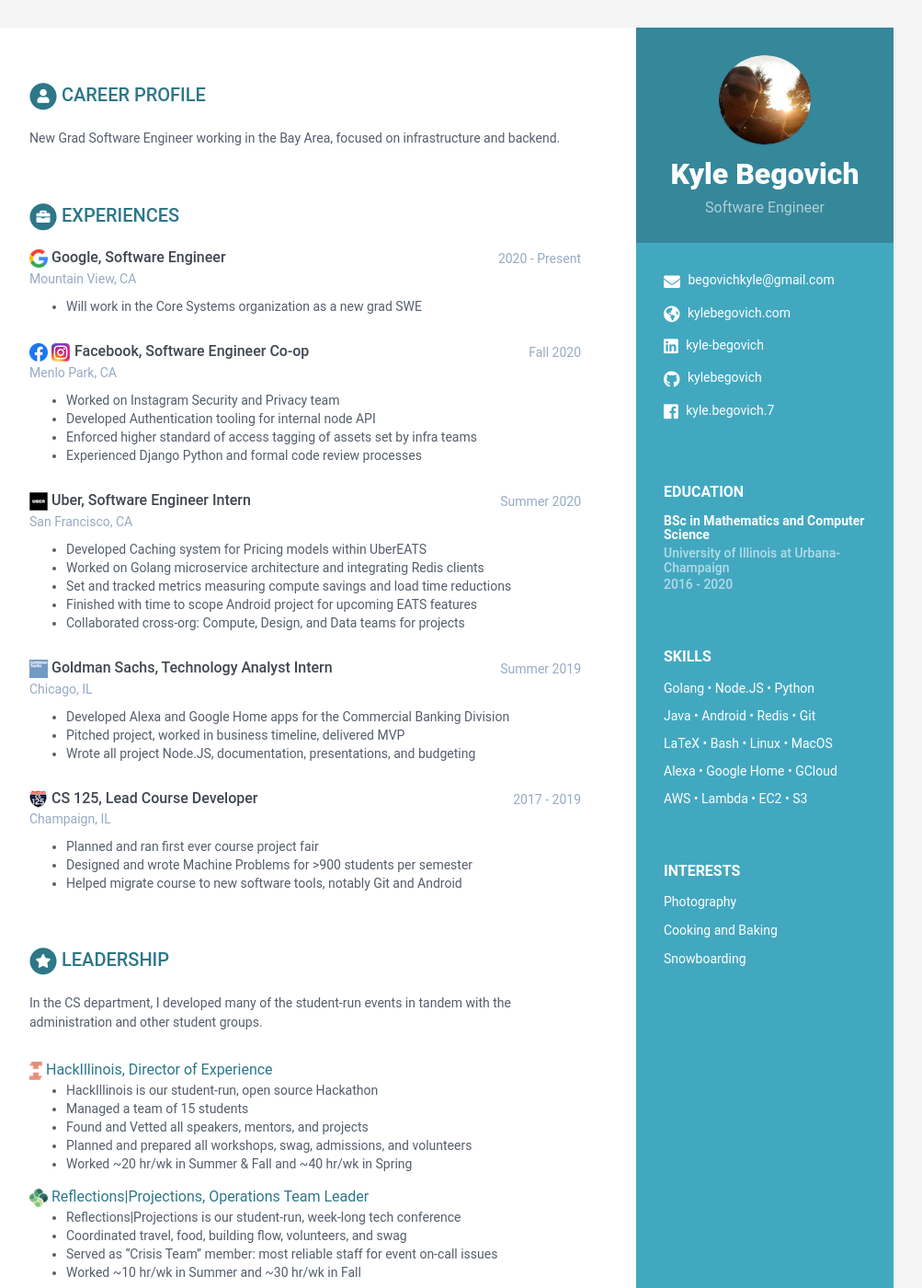
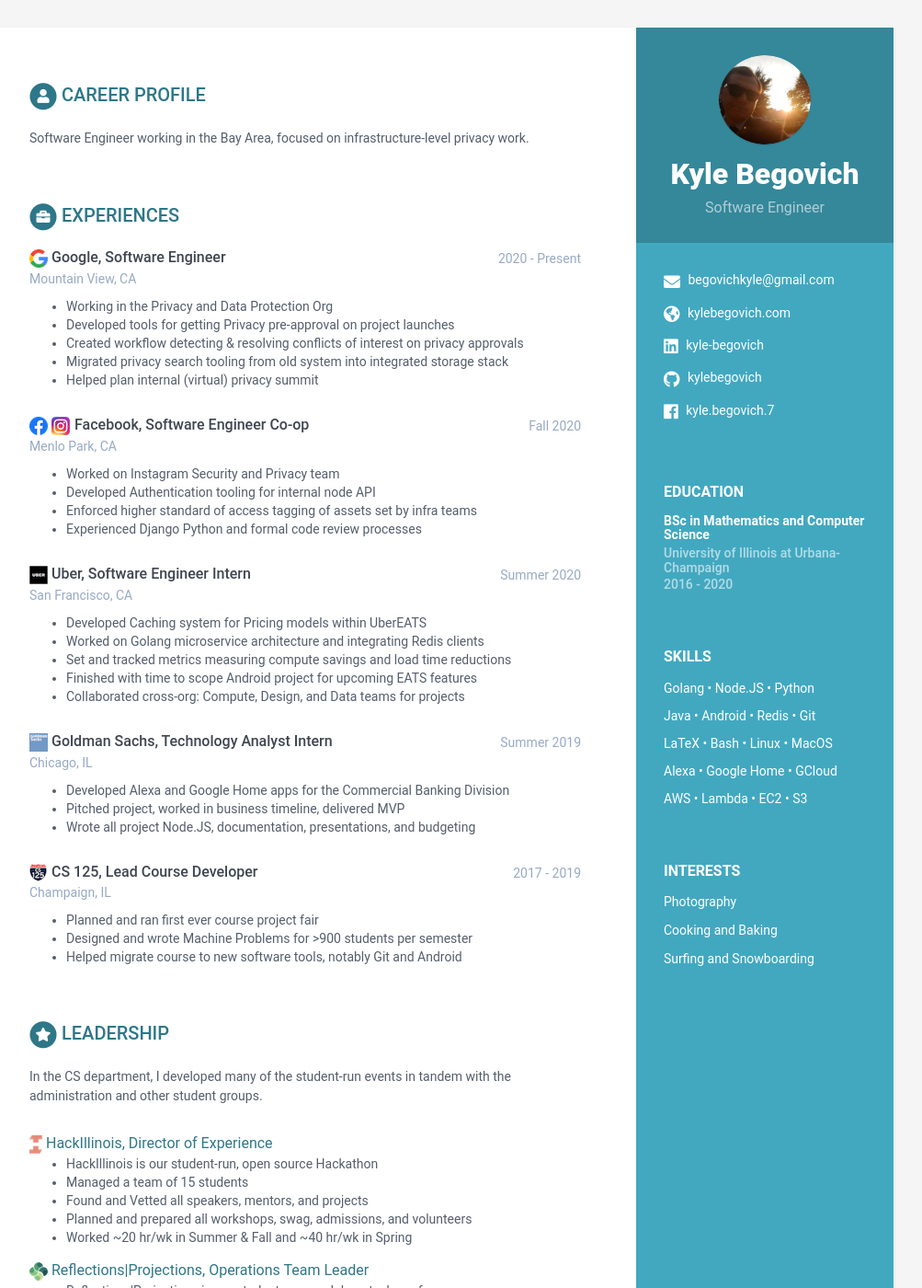
Before and after one commit to kylebegovich/kylebegovich.github.io, a Jekyll site: the page built from index.html, in a window 1280 px wide and 1400 px high. Shown: the whole window at 92% size, without its empty margins (168-1171 px from the left). Built offline with Jekyll 4.4.1, drawn with Linux system fonts in a browser that asks for light colours.

Commit message:
update work description, migrate to updated Ruby version

```diff
--- a/Gemfile
+++ b/Gemfile
@@ -7,6 +7,7 @@
 gem "jekyll"
 gem "github-pages", group: :jekyll_plugins
 gem "kramdown", ">= 2.3.0"
+gem "webrick", ">= 1.7"
 
 group :jekyll_plugins do
   gem 'jekyll-sitemap'
--- a/_data/data.yml
+++ b/_data/data.yml
@@ -41,14 +41,14 @@
       - item: Cooking and Baking
         link:
 
-      - item: Snowboarding
+      - item: Surfing and Snowboarding
         link:
 
 career-profile:
     title: Career Profile
     summary: |
-      New Grad Software Engineer working in the Bay Area, focused on
-      infrastructure and backend.
+      Software Engineer working in the Bay Area, focused on
+      infrastructure-level privacy work.
 education:
     - degree: BSc in Mathematics and Computer Science
       university: University of Illinois at Urbana-Champaign
@@ -70,7 +70,11 @@
       time: 2020 - Present
       company: Mountain View, CA
       details: |
-          - Will work in the Core Systems organization as a new grad SWE
+          - Working in the Privacy and Data Protection Org
+          - Developed tools for getting Privacy pre-approval on project launches
+          - Created workflow detecting & resolving conflicts of interest on privacy approvals
+          - Migrated privacy search tooling from old system into integrated storage stack
+          - Helped plan internal (virtual) privacy summit
     - role: Facebook, Software Engineer Co-op
       logo: facebook_instagram_logo.png
       time: Fall 2020
```
Also changed, not shown: Gemfile.lock, 10 other files.
